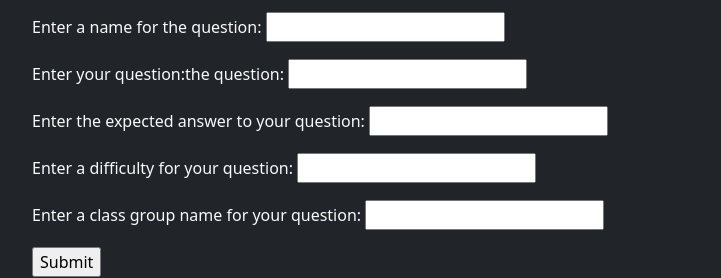
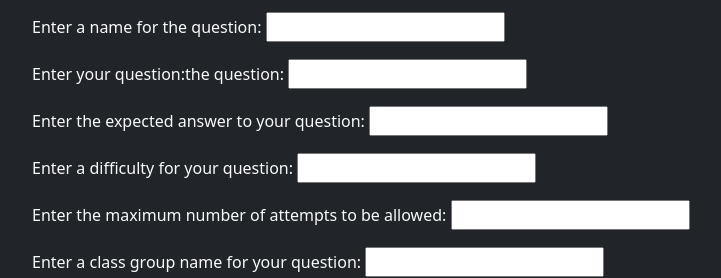
Before and after one commit to asalonna/finalProject, a Django app: page /create_question in a window 1280 px wide. Shown: the part 218-496 px from the top of the page, without its empty margins (86-807 px from the left). Run offline with Django 4.2, Linux system fonts and the light colour scheme; some libraries are stand-ins or nearby versions.

Commit message:
Allowed teachers to set max question attempts

```diff
--- a/base/forms.py
+++ b/base/forms.py
@@ -9,7 +9,8 @@ class CreateQuestionForm(forms.Form):
     question_body = forms.CharField(label='Enter your question:', max_length=500)
     question_answer = forms.CharField(label='Enter the expected answer to your question:', max_length=500)
     class_group = forms.CharField(label='Enter a class name for your question:', max_length=50)
-    question_difficulty = forms.IntegerField(label='Enter a difficulty for your question:', min_value=0)
+    question_difficulty = forms.IntegerField(label='Enter a difficulty for your question:', min_value=1)
+    max_attempts = forms.IntegerField(label='Enter the maximum number of attempts to be allowed:', min_value=1)
 
 class UserAccessForm(forms.Form):
     user_id = forms.CharField(label='User ID:', max_length=10)
--- a/base/models.py
+++ b/base/models.py
@@ -11,6 +11,7 @@ class Questions(models.Model):
     question_and_answer = models.CharField(max_length=1000)
     class_id = models.ForeignKey(ClassRooms, on_delete=models.CASCADE)
     difficulty = models.PositiveIntegerField()
+    max_attempts = models.PositiveIntegerField()
     def __str__(self):
         return self.title
 
--- a/base/templates/base/createTask.html
+++ b/base/templates/base/createTask.html
@@ -58,6 +58,12 @@
                         {{ form.question_difficulty }}
                     </div>
                     <div class="mb-3">
+                        <label for="max_attempts" class="mb-1">
+                            Enter the maximum number of attempts to be allowed:
+                        </label>
+                        {{ form.max_attempts }}
+                    </div>
+                    <div class="mb-3">
                         <label for="questionClass" class="mb-1">
                             Enter a class group name for your question:
                         </label>
--- a/base/views.py
+++ b/base/views.py
@@ -123,9 +123,9 @@ def task(request, pk):
 
             feedback = "Congratulations, your submission matches the expected answer"
 
-            if userMark.attempts <= 5: #throws error currently when user has already attempted more than 5 times
+            if userMark.attempts <= question_object.max_attempts: #throws error currently when user has already attempted more than 5 times
                 next_difficulty = question_object.difficulty + 1
-            elif userMark.attempts >= 10:
+            elif userMark.attempts >= question_object.max_attempts * 2:
                 if question_object.difficulty > 1:
                     next_difficulty = question_object.difficulty - 1
                 else:
@@ -226,6 +226,7 @@ def create_question(request):
                     title = form.cleaned_data['question_title'],
                     question_and_answer = form.cleaned_data['question_body'] + form.cleaned_data['question_answer'],
                     difficulty = form.cleaned_data['question_difficulty'],
+                    max_attempts = form.cleaned_data['max_attempts'],
                     class_id = ClassRooms.objects.get(class_id=form.cleaned_data['class_group']),
                 )
                 question.save()
```
Also changed, not shown: base/migrations/0008_questions_max_attempts.py (added), db.sqlite3.
